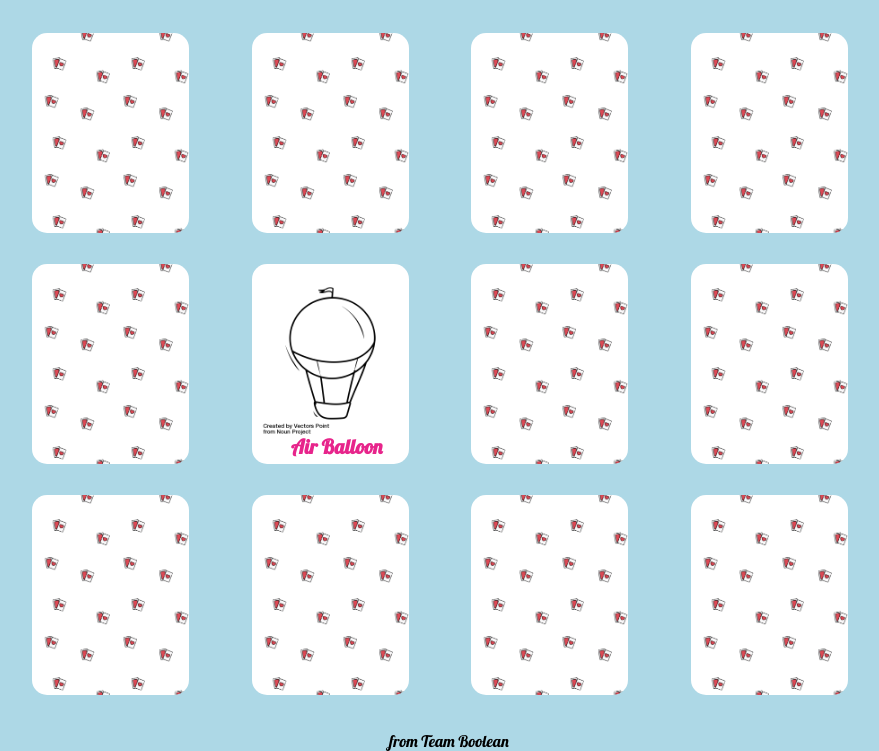
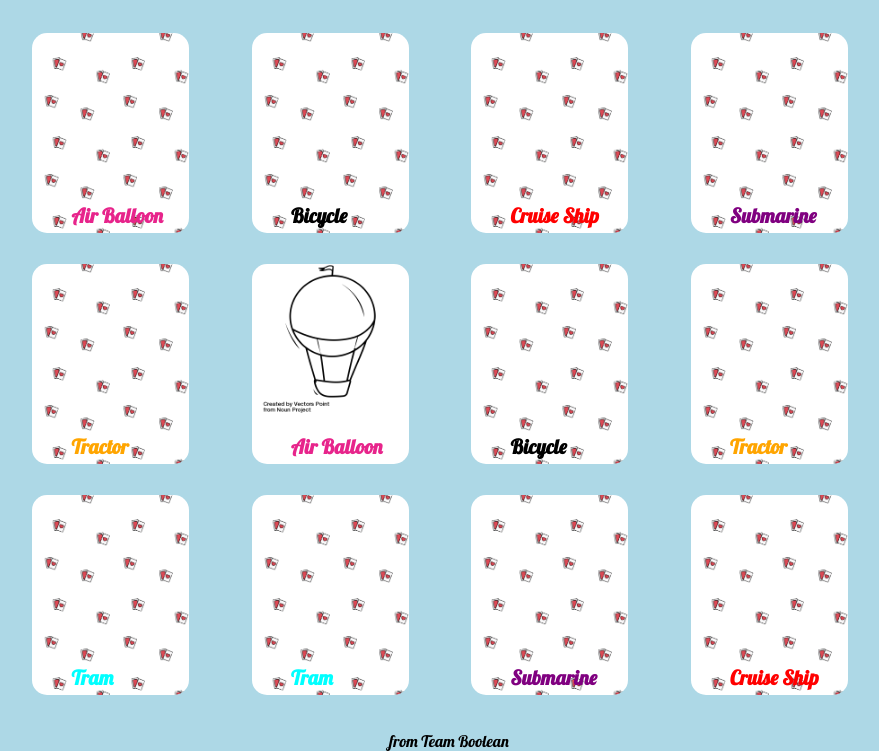
Before and after one commit to Andrea-Gori/html-css-memory, a plain HTML site: page index.html in a window 1280 px wide. Shown: the part 86-837 px from the top of the page, without its empty margins (191-1070 px from the left). Drawn offline with Linux system fonts and the light colour scheme.

Commit message:
Esercizio + hover da correggere sulle scritte

```diff
--- a/assets/css/master.css
+++ b/assets/css/master.css
@@ -51,20 +51,47 @@ body {
   border-radius: 15px;
   background-image: url(../img/pattern.png);
   background-size: contain;
+  position: relative;
+}
+
+.card-1:hover {
+  background-image: url(../img/air_balloon.png);
+  background-repeat: no-repeat;
+}
+
+.card-2:hover {
+  background-image: url(../img/bicycle.png);
+  background-repeat: no-repeat;
+}
+
+.card-3:hover{
+  background-image: url(../img/cruise_ship.png);
+  background-repeat: no-repeat;
+}
+
+.card-4:hover {
+  background-image: url(../img/submarine.png);
+  background-repeat: no-repeat;
+}
+
+.card-5:hover {
+  background-image: url(../img/tractor.png);
+  background-repeat: no-repeat;
 }
 
 .card-6 {
   background-image: url(../img/air_balloon.png);
   background-repeat: no-repeat;
-  background-size: contain;
-  background-position: center;
-  position: relative;
+}
+
+.card-7:hover {
+  background-image: url(../img/tram.png);
+  background-repeat: no-repeat;
 }
 
 /* card text */
 
-#card-text-balloon {
-  color: rgb(231, 36, 139);
+[class^="text-"]{
   position: absolute;
   bottom: 5px;
   left: 25%;
@@ -72,6 +99,31 @@ body {
   font-size: 20px;
 }
 
+.text-balloon {
+  color: rgb(231, 36, 139);
+
+}
+
+.text-bicycle {
+  color: rgb(0, 0, 0);
+}
+
+.text-ship{
+  color: red;
+}
+
+.text-submarine {
+  color: purple;
+}
+
+.text-tractor{
+  color: orange;
+}
+
+.text-tram {
+  color: cyan;
+}
+
 footer {
   text-align: center;
   margin-top: 20px;
--- a/index.html
+++ b/index.html
@@ -19,17 +19,17 @@
       <section class="container">
         <div class="row">
           <div class="col-100">
-            <div class="card col">
-
+            <div class="card card-1 col">
+              <p class="text-balloon">Air Balloon</p>
             </div>
-            <div class="card col">
-
+            <div class="card card-2 col">
+              <p class="text-bicycle">Bicycle</p>
             </div>
-            <div class="card col">
-
+            <div class="card card-3 col">
+              <p class="text-ship">Cruise Ship</p>
             </div>
-            <div class="card col">
-
+            <div class="card card-4 col">
+              <p class="text-submarine">Submarine</p>
             </div>
           </div>
         </div>
@@ -37,17 +37,17 @@
       <section class="container">
         <div class="row">
           <div class="col-100">
-            <div class="card col">
-
+            <div class="card card-5 col">
+              <p class="text-tractor">Tractor</p>
             </div>
             <div class="card col card-6">
-              <p id="card-text-balloon">Air Balloon</p>
+              <p class="text-balloon">Air Balloon</p>
             </div>
-            <div class="card col">
-
+            <div class="card card-2 col">
+              <p class="text-bicycle">Bicycle</p>
             </div>
-            <div class="card col">
-
+            <div class="card card-5 col">
+              <p class="text-tractor">Tractor</p>
             </div>
           </div>
         </div>
@@ -55,17 +55,17 @@
       <section class="container">
         <div class="row">
           <div class="col-100">
-            <div class="card col">
-
+            <div class="card card-7 col">
+              <p class="text-tram">Tram</p>
             </div>
-            <div class="card col">
-
+            <div class="card card-7 col">
+              <p class="text-tram">Tram</p>
             </div>
-            <div class="card col">
-
+            <div class="card card-4 col">
+              <p class="text-submarine">Submarine</p>
             </div>
-            <div class="card col">
-
+            <div class="card card-3 col">
+              <p class="text-ship">Cruise Ship</p>
             </div>
           </div>
         </div>
```
